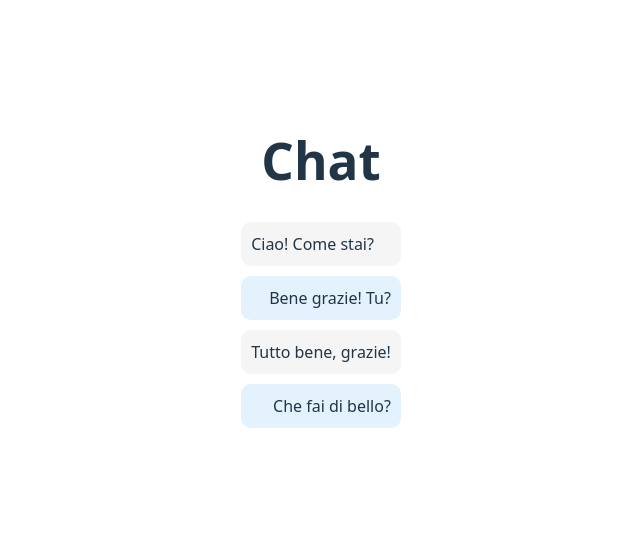
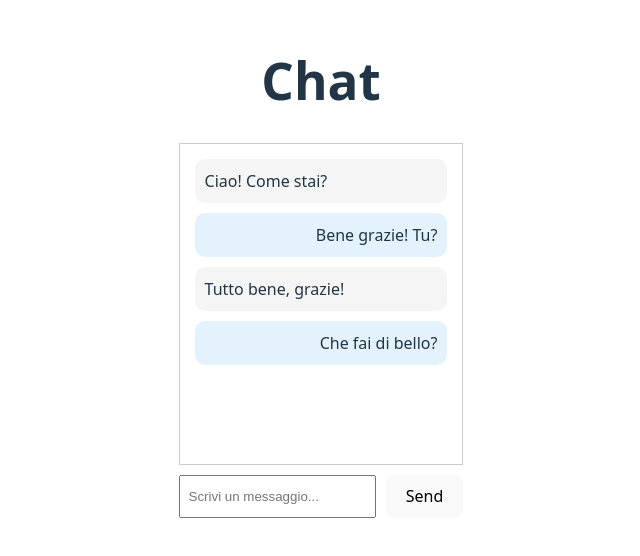
Before and after one commit to Gianki98/eserciziReact, a React (Vite) app in the folder primo-progetto/: page / in a window 1280 px wide. Shown: the part 132-688 px from the top of the page, without its empty margins (319-959 px from the left). Built offline with nearby package versions, Linux system fonts and the light colour scheme.

Commit message:
aggiunto esercizio reactApp3

```diff
--- a/primo-progetto/src/components/ChatInterface.jsx
+++ b/primo-progetto/src/components/ChatInterface.jsx
@@ -1,24 +1,60 @@
-import React from 'react';
+import React, { useState, useRef, useEffect } from 'react';
 
 const ChatInterface = () => {
-  // Array di messaggi con proprietà sent per distinguere inviati/ricevuti
-  const messages = [
+  const [messages, setMessages] = useState([
     { id: 1, text: "Ciao! Come stai?", sent: false },
     { id: 2, text: "Bene grazie! Tu?", sent: true },
     { id: 3, text: "Tutto bene, grazie!", sent: false },
     { id: 4, text: "Che fai di bello?", sent: true }
-  ];
+  ]);
+  const [newMessage, setNewMessage] = useState('');
+  const chatEndRef = useRef(null);
+
+  // Scroll automatico alla fine della chat
+  useEffect(() => {
+    chatEndRef.current?.scrollIntoView({ behavior: 'smooth' });
+  }, [messages]);
+
+  const handleSendMessage = () => {
+    const trimmed = newMessage.trim();
+    if (trimmed === '') return;
+
+    const newMsg = {
+      id: messages.length + 1,
+      text: trimmed,
+      sent: true
+    };
+
+    setMessages(prev => [...prev, newMsg]);
+    setNewMessage('');
+  };
+
+  const handleKeyDown = (e) => {
+    if (e.key === 'Enter') {
+      e.preventDefault();
+      handleSendMessage();
+    }
+  };
 
   return (
-    <div>
+    <div style={{ maxWidth: '500px', margin: '0 auto' }}>
       <h1>Chat</h1>
-      <div>
+      <div
+        style={{
+          border: '1px solid #ccc',
+          height: '300px',
+          overflowY: 'auto',
+          padding: '10px',
+          display: 'flex',
+          flexDirection: 'column'
+        }}
+      >
         {messages.map(message => (
           <div
             key={message.id}
             style={{
               textAlign: message.sent ? 'right' : 'left',
-              margin: '10px',
+              margin: '5px',
               padding: '10px',
               backgroundColor: message.sent ? '#e3f2fd' : '#f5f5f5',
               borderRadius: '10px'
@@ -27,6 +63,19 @@ const ChatInterface = () => {
             {message.text}
           </div>
         ))}
+        <div ref={chatEndRef} />
+      </div>
+
+      <div style={{ marginTop: '10px', display: 'flex', gap: '10px' }}>
+        <input
+          type="text"
+          value={newMessage}
+          onChange={e => setNewMessage(e.target.value)}
+          onKeyDown={handleKeyDown}
+          placeholder="Scrivi un messaggio..."
+          style={{ flex: 1, padding: '8px' }}
+        />
+        <button onClick={handleSendMessage}>Send</button>
       </div>
     </div>
   );
```
